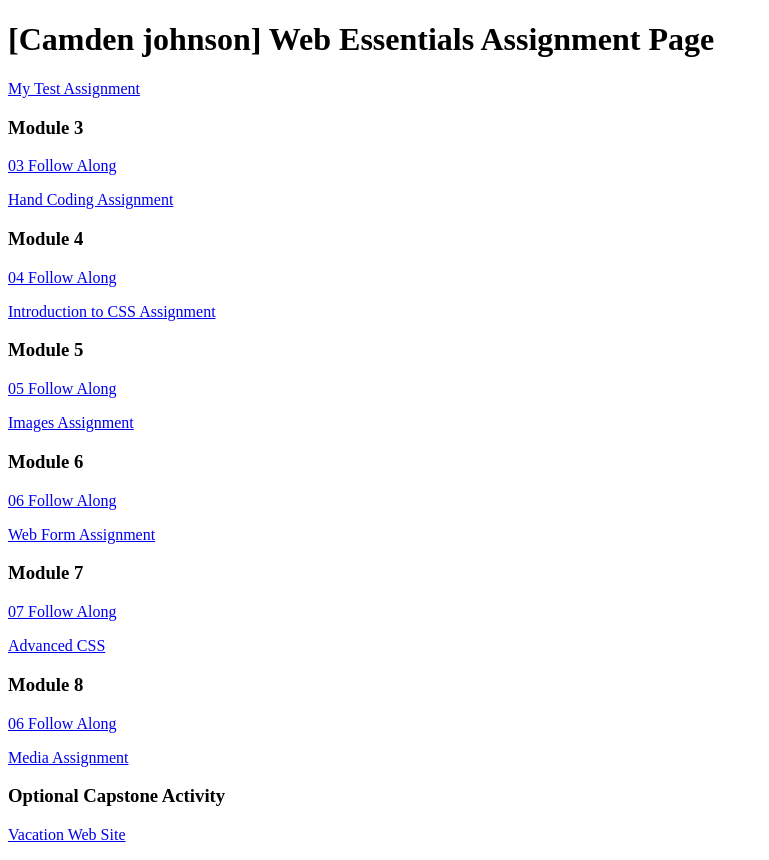
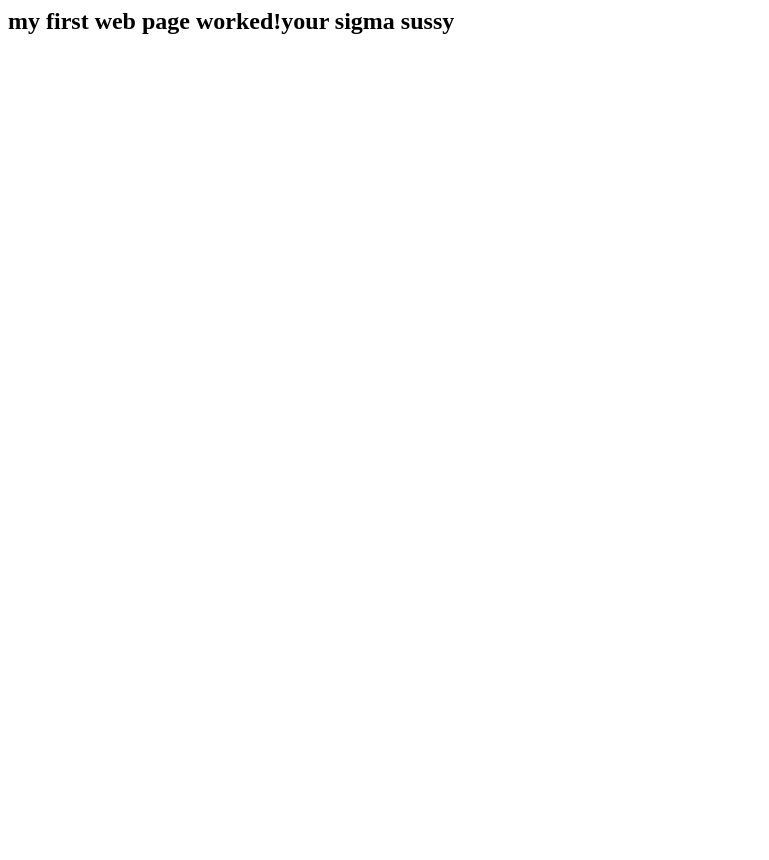
Before and after one commit to cam793/dwdd1600, a plain HTML site: page index.html in a window 1280 px wide. Shown: the whole page, without its empty margins (0-769 px from the left). After the commit the page ends 800 px from the top, so only its background shows below. Drawn offline with Linux system fonts and the light colour scheme.

Commit message:
Add files via upload

```diff
--- a/index.html
+++ b/index.html
@@ -1,39 +1,7 @@
-<!DOCTYPE html>
-<html lang="en">
-	<head>
-		<meta charset="UTF-8">
-		<meta name="viewport" content="width=device-width, initial-scale=1.0">
-		<title>dwdd 1600 assignment list page</title>
-	</head>
-	<body>
-		<h1>[Camden johnson] Web Essentials Assignment Page</h1>
-		<p><a href="01test">My Test Assignment</a></p>
-
-		<h3>Module 3</h3>
-		<p><a href="03follow-along">03 Follow Along</a></p>
-		<p><a href="03hand-coding">Hand Coding Assignment</a></p>
-
-		<h3>Module 4</h3>
-		<p><a href="04follow-along">04 Follow Along</a></p>
-		<p><a href="04intro-css">Introduction to CSS Assignment</a></p>
-
-		<h3>Module 5</h3>
-		<p><a href="05follow-along">05 Follow Along</a></p>
-		<p><a href="05images">Images Assignment</a></p>
-
-		<h3>Module 6</h3>
-		<p><a href="06follow-along">06 Follow Along</a></p>
-		<p><a href="06form">Web Form Assignment</a></p>
-
-		<h3>Module 7</h3>
-		<p><a href="07follow-along">07 Follow Along</a></p>
-		<p><a href="07advanced-css">Advanced CSS</a></p>
-
-		<h3>Module 8</h3>
-		<p><a href="08follow-along">06 Follow Along</a></p>
-		<p><a href="08media">Media Assignment</a></p>
-
-		<h3>Optional Capstone Activity</h3>
-		<p><a href="vacation">Vacation Web Site</a></p>
-	</body>
+<html>
+    <head>
+    </head>
+    <body>
+        <h2>my first web page worked!your sigma sussy</h2>
+    </body>
 </html>
```
